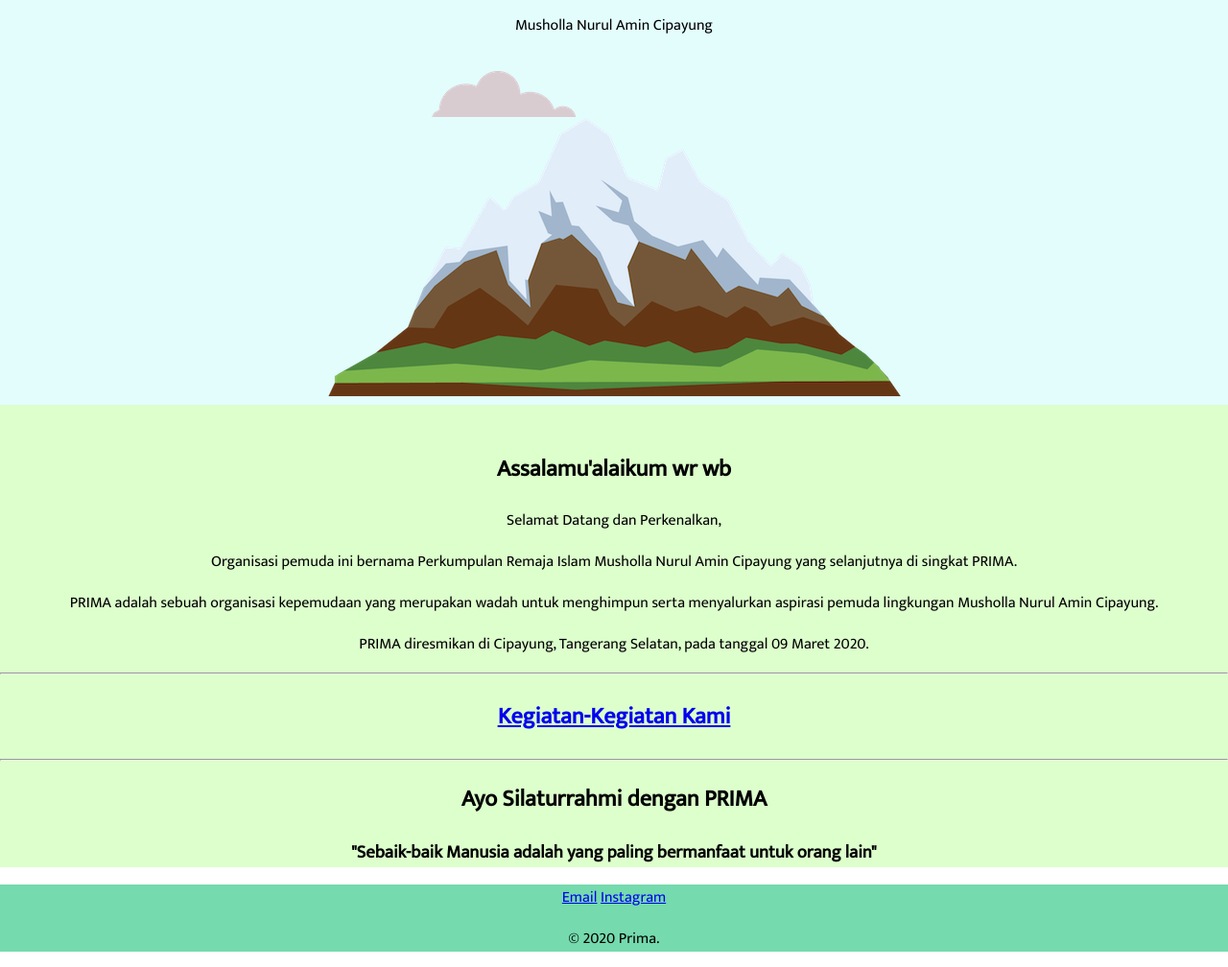
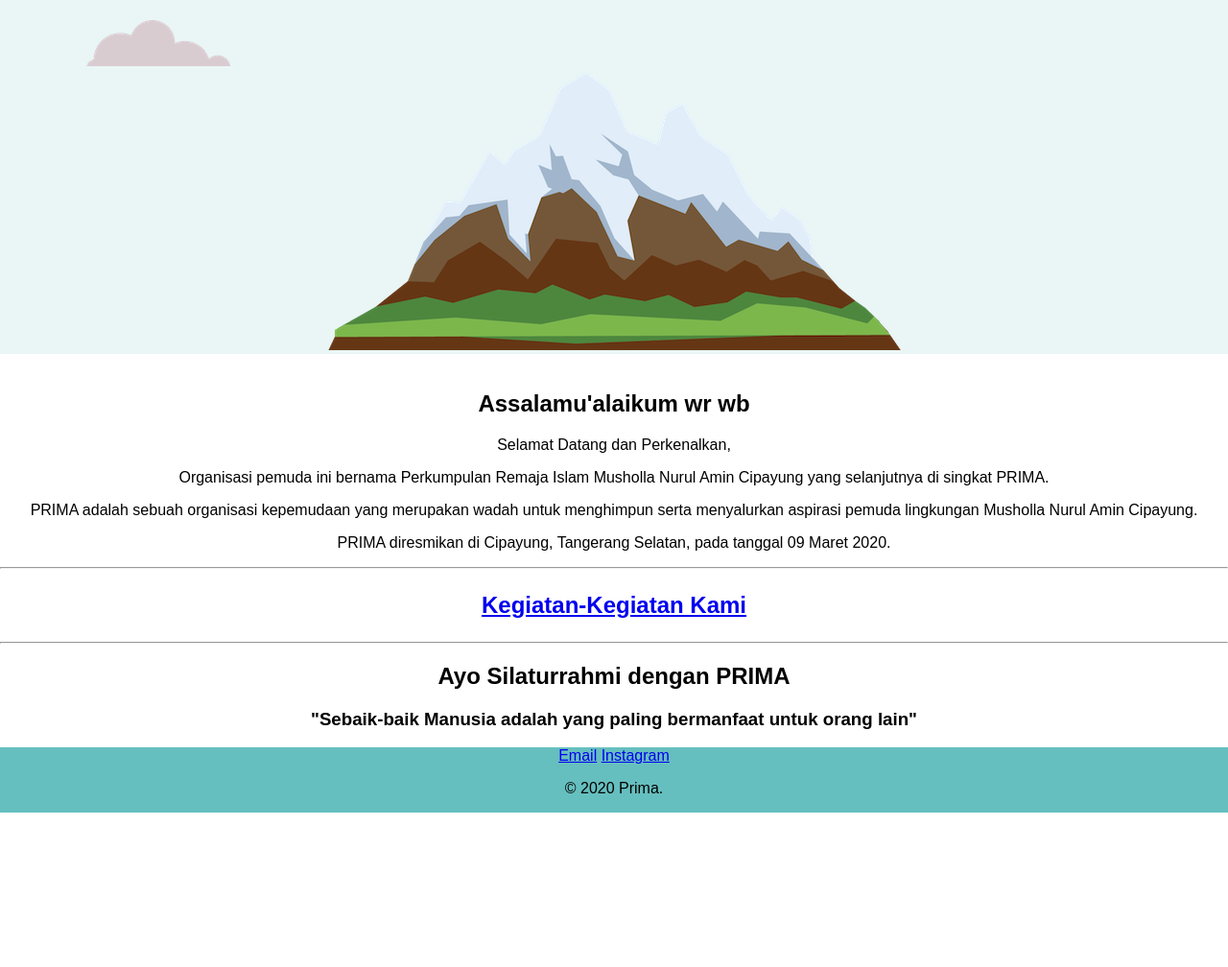
Before and after one commit to elenrosa/prima, a plain HTML site: page index.html in a window 1280 px wide. Shown: the part 279-1287 px from the top of the page at 96% size. After the commit the page ends 1126 px from the top, so only its background shows below. Drawn offline with nearby package versions, Linux system fonts and the light colour scheme.

Commit message:
Update styles.css

```diff
--- a/CSS/styles.css
+++ b/CSS/styles.css
@@ -2,49 +2,51 @@ body {
   margin: 0;
   text-align: center;
   font-size: 100%;
-  font-family: 'Mukta', sans-serif;
+  font-family: 'Marvel', sans-serif;
 }
 
 h1 {
   margin: 0;
   font-size: 5.625rem;
-  font-family: 'Oswald', sans-serif;
+  font-family: 'Ultra', serif;
+}
+
+h2 {
+  font-family: 'Reem Kufi', sans-serif;
 }
 
 img {
-  background-color: #e3fdfd;
+  background-color: #EAF6F6;
 }
 
 .atas {
   background-size: cover;
-  background-color: #e3fdfd;
+  background-color: #EAF6F6;
   position: relative;
   padding-top: 100px;
 }
 
-.tengah {
-  background-color: #dcffcc;
-}
-
-.bawah {
-  background-color: #75daad;
+.bawah{
+  background-color: #66BFBF;
+  position: absolute;
+  width: 100%;
 }
 
 .top-cloud {
   position: absolute;
-  right: 450px;
+  right: 80px;
   top: 50px;
 }
 
 .botom-cloud {
   position: absolute;
-  left: 450px;
+  left: 90px;
   bottom: 300px;
 }
 
 .logo {
   position: absolute;
-  left: 250px;
+  left: 50px;
 }
 
 .back {
@@ -52,7 +54,3 @@ img {
   position: absolute;
   left: 1200px;
 }
-
-.kegiatan{
-  background-color: #dcffcc
-}
```
